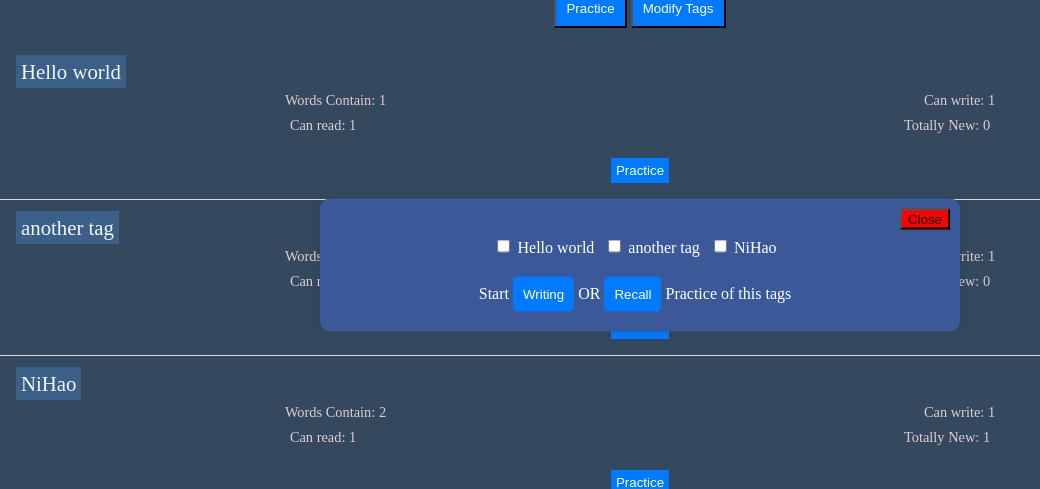
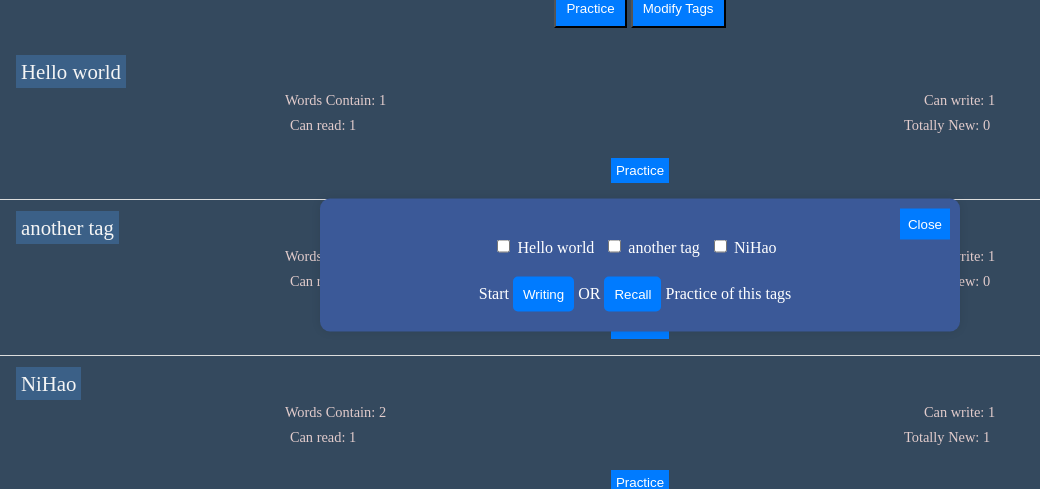
Before and after one commit to chandra-deb/XueHanzi, a Flask app: page /tags in a window 1280 px wide, after a click on "Practice". Shown: the part 135-624 px from the top of the page, without its empty margins (0-1040 px from the left). Run offline with Flask 3, Linux system fonts and the light colour scheme; the visitor is signed in with stand-in values (Sample User, id 1); data comes from the database, SQL or seed files in the repository.

Commit message:
ux improvement

```diff
--- a/backend/templates/tags.html
+++ b/backend/templates/tags.html
@@ -264,12 +264,15 @@
 
 
         .close-button {
-            background: red;
+            background: #007BFF;
             top: 10px;
+            color: white;
             right: 10px;
             position: absolute;
             top: 10px;
+            padding: 8px;
             right: 10px;
+            border: none;
         }
 
         body {
@@ -379,8 +382,10 @@
 
                     </label>
                     <br>
-                    <input type="submit" value="Practice Writing" id="writing-button{{tag.id}}">
-                    <input type="submit" value="Practice Recall" id="recall-button{{tag.id}}">
+                    <button onclick="toggleElement('practice-modal{{tag.id}}')" type="submit" value="Practice Writing"
+                        id="writing-button{{tag.id}}">Writing</button>
+                    <button onclick="toggleElement('practice-modal{{tag.id}}')" type="submit" value="Practice Recall"
+                        id="recall-button{{tag.id}}">Reading</button>
                 </form>
             </div>
         </center>
```
